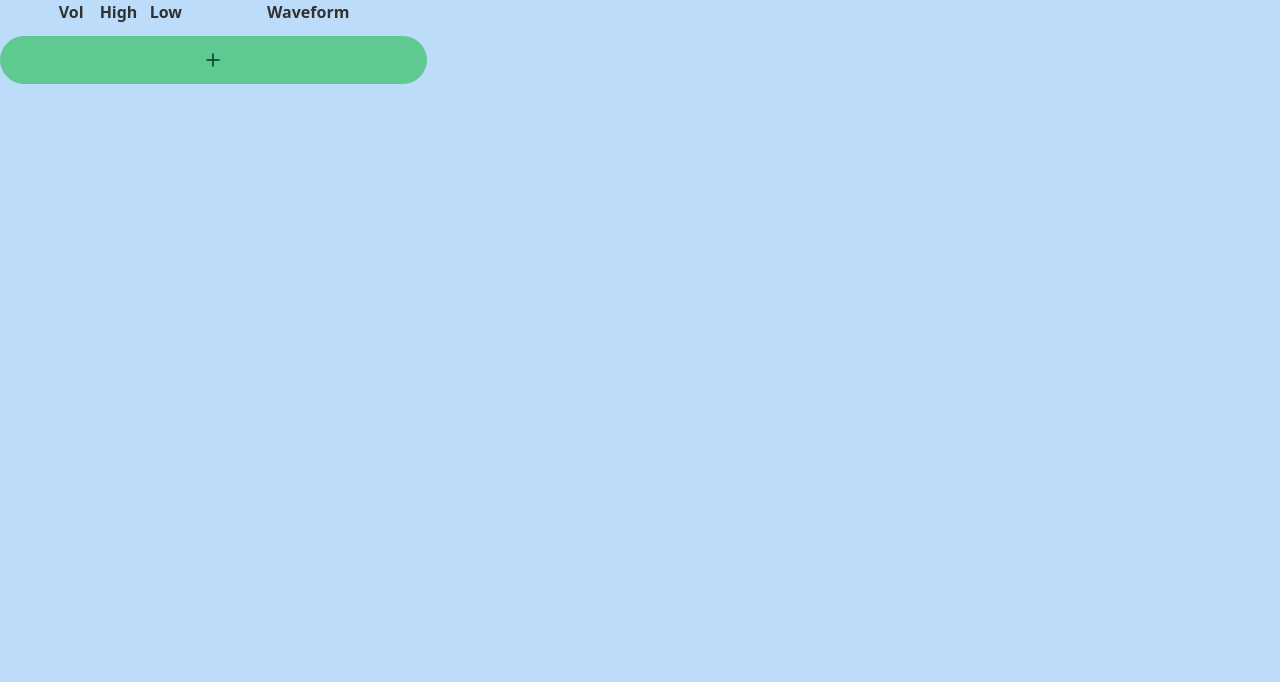
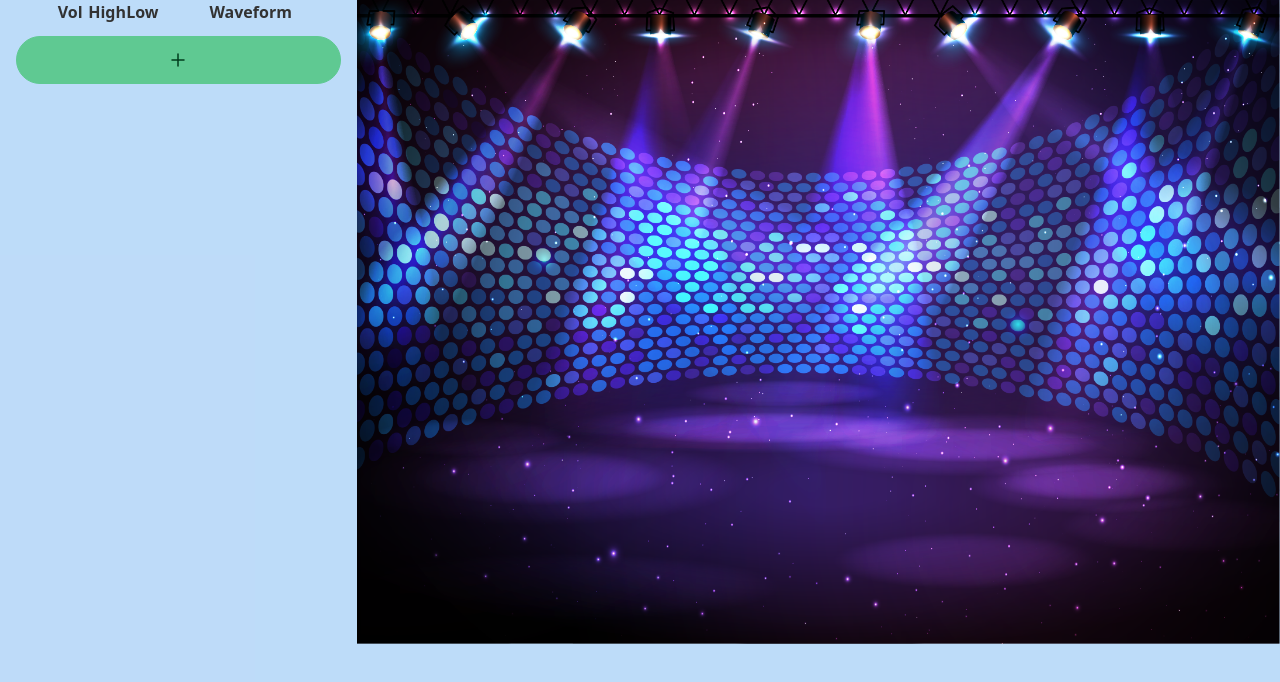
Before and after one commit to Incosomi/AVT_Incosomi, a Next.js app in the folder avt_incosomi/: page /dj in a window 1280 px wide. Shown: the top 682 px of the page. Built offline with nearby package versions, Linux system fonts and the light colour scheme.

Commit message:
added stage area

```diff
--- a/avt_incosomi/components/playerArea.js
+++ b/avt_incosomi/components/playerArea.js
@@ -17,7 +17,7 @@ export default function PlayerArea() {
     };
 
     return (
-        <div id="PlayerArea" className="grid grid-rows-1 gap-2 w-1/3">
+        <div id="PlayerArea" className="grid grid-rows-1 gap-2">
             <div className="grid grid-cols-9 text-center font-bold">
                 <div className="col-span-1"></div>
                 <div className="col-span-1">Vol</div>
--- /dev/null
+++ b/avt_incosomi/components/stageArea.js
@@ -0,0 +1,9 @@
+import Image from "next/image";
+
+export default function StageArea() {
+    return (
+        <div className="w-full h-full">
+            <Image src={"/stage.png"} width={1200} height={2400} alt={"stage"}/>
+        </div>
+    );
+}
--- a/avt_incosomi/package.json
+++ b/avt_incosomi/package.json
@@ -13,7 +13,7 @@
     "@react-three/fiber": "^8.13.0",
     "@tailwindcss/typography": "^0.5.9",
     "autoprefixer": "10.4.14",
-    "daisyui": "^2.51.6",
+    "daisyui": "^3.2.1",
     "eslint": "8.39.0",
     "eslint-config-next": "13.3.4",
     "next": "13.3.4",
--- a/avt_incosomi/pages/dj.js
+++ b/avt_incosomi/pages/dj.js
@@ -1,12 +1,17 @@
 import PlayerArea from "@/components/playerArea";
 import 'primereact/resources/themes/lara-light-indigo/theme.css';
 import 'primereact/resources/primereact.css';
+import StageArea from "@/components/stageArea";
 
 export default function DJTool() {
     return (
-        <div className="bg-info/30 w-screen h-screen">
-            <PlayerArea/>
-
+        <div className="bg-info/30 w-screen h-screen flex">
+            <div className="flex flex-col w-[33%] mx-4">
+                <PlayerArea />
+            </div>
+            <div className="flex flex-col flex-grow">
+                <StageArea />
+            </div>
         </div>
     );
 }
```
Also changed, not shown: 1 other file (tests, documents, lock files or other folders).
